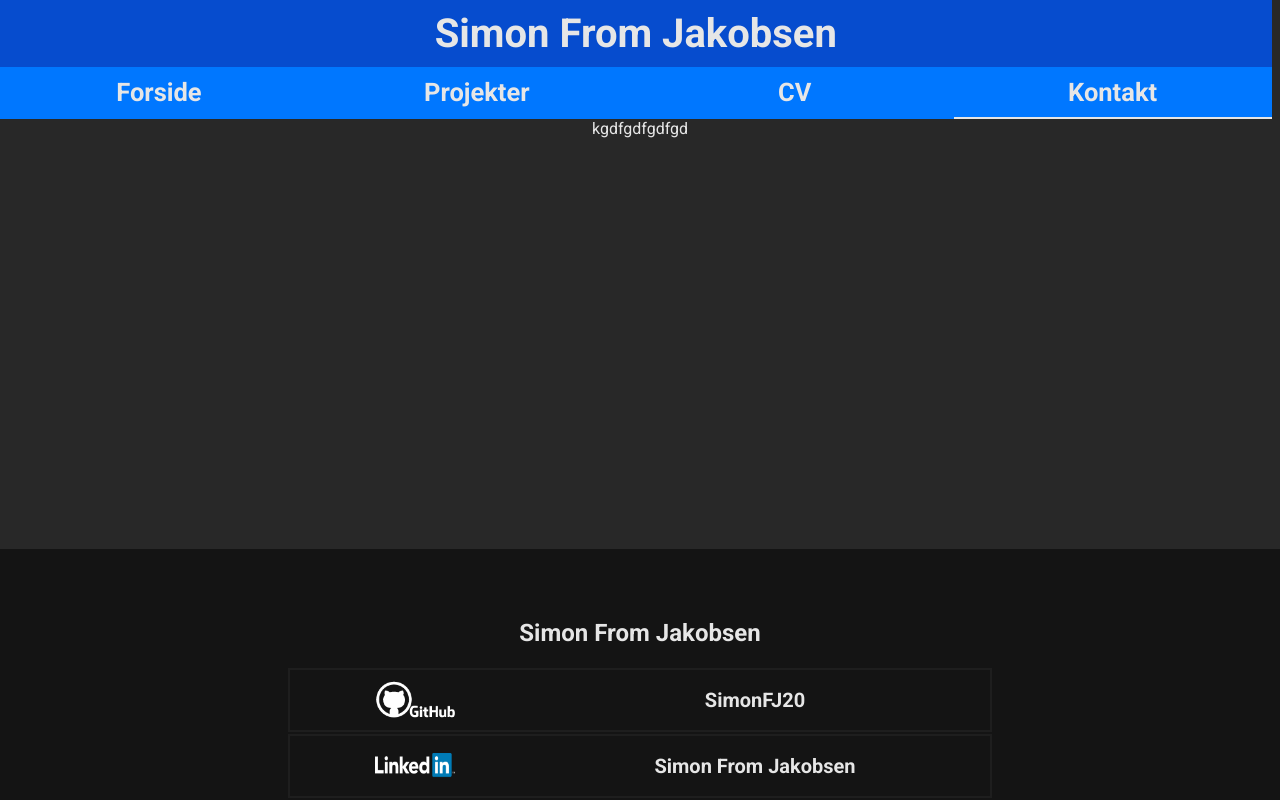
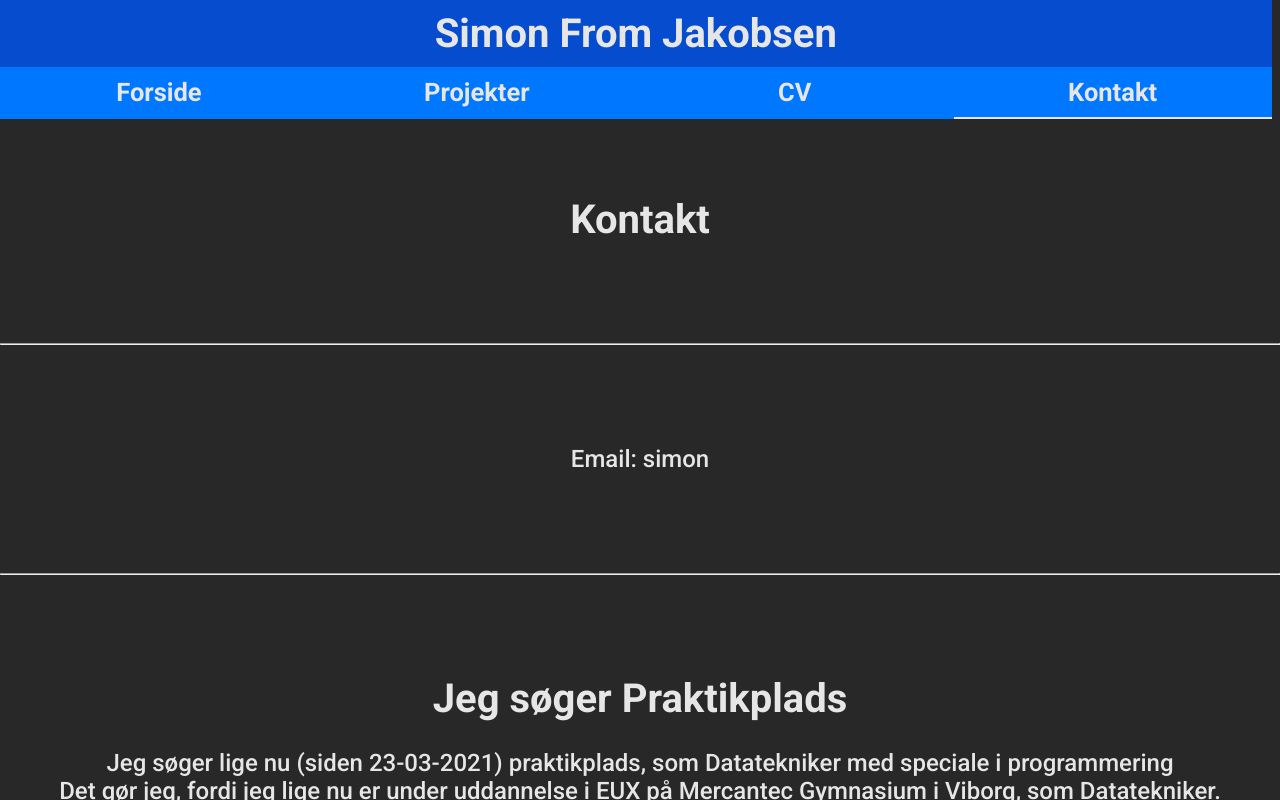
Before and after one commit to SimonFJ20/simonfromjakobsen, a React (Create React App) app: page / in a window 1280 px wide. Both pictures are taken after a click on the element "'Kontakt'". Built offline with nearby package versions, Linux system fonts and the light colour scheme.

Commit message:
start contact

```diff
--- a/src/components/Site.js
+++ b/src/components/Site.js
@@ -1,3 +1,4 @@
+import Contact from '../pages/Contact';
 import Home from '../pages/Home';
 import Projects from '../pages/Projects';
 import './Site.css';
@@ -14,7 +15,7 @@ function GetSite(props) {
             return <div>cfgdfgdfgdfd</div>;
         case '/contact':
             window.history.pushState({}, 'Simon From Jakobsen', '/contact')
-            return <div>kgdfgdfgdfgd</div>;
+            return <Contact page={props.page} setPage={props.setPage}></Contact>;
         default:
             console.log(props.page)
             return (
--- /dev/null
+++ b/src/pages/Contact.css
@@ -0,0 +1,51 @@
+.ContactTitle {
+    background-size: 100vw;
+    background-repeat: no-repeat;
+    padding-top: 50px;
+}
+
+.Contact h1 {
+    font-size: 40px;
+}
+
+.Contact h2 {
+    font-weight: 500;
+}
+
+.Contact h1.title {
+    font-size: 60px;
+    text-shadow: 1px 1px 1px black, 2px 2px 5px black;
+}
+
+.Contact h3.underTitle {
+    font-size: 30px;
+    color: rgb(200, 200, 200);
+    text-shadow: 1px 1px 1px black, 2px 2px 5px black;
+}
+
+::selection {
+    background-color: rgb(150, 150, 150);
+    color: rgb(230, 230, 230);
+}
+
+hr {
+    margin-top: 100px;
+    margin-bottom: 100px;
+}
+
+
+.ContactInlineLink {
+    margin: inherit;
+    padding: inherit;
+    border: none;
+    background-color: inherit;
+    font: inherit;
+    color: rgb(0, 119, 255);
+    outline: none;
+    padding-right: 1px;
+}.ContactInlineLink:hover {
+    cursor: pointer;
+}.ContactInlineLink:active {
+    padding-right: 0;
+    padding-left: 1px;
+}
--- /dev/null
+++ b/src/pages/Contact.js
@@ -0,0 +1,31 @@
+import './Contact.css';
+
+export default function Contact(props) {
+    return (
+        <div className="Contact">
+            <div className="ContactTitle">
+            </div>
+                <h1>
+                    Kontakt
+                </h1>
+            <hr />
+
+            <h2>
+                Email: simon
+            </h2>
+
+            <hr />
+            <h1>
+                Jeg søger Praktikplads
+            </h1>
+            <h2>
+                Jeg søger lige nu (siden 23-03-2021) praktikplads, som Datatekniker med speciale i programmering<br/>
+                Det gør jeg, fordi jeg lige nu er under uddannelse i EUX på Mercantec Gymnasium i Viborg, som Datatekniker.<br/>
+                Hvis du som firma søger en Datateknikerlærling med speciale i programmering,<br/> så er du meget velkommen
+                til at kontakte mig. <br/>
+                Se siden <span className="ContactInlineLink" onClick={() => {props.setPage('/contact')}}>'Kontakt'</span>, for mere information.
+            </h2>
+            <br/><br/>
+        </div>
+    );
+}
```
